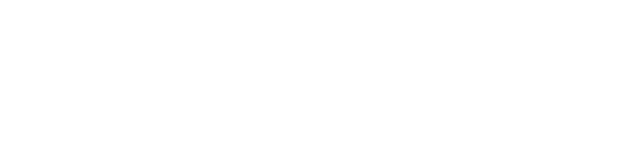
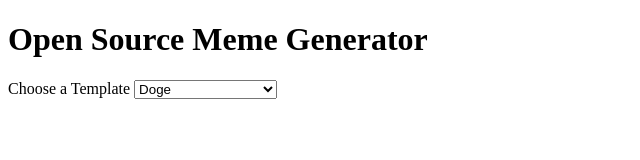
Before and after one commit to JakeOJeff/foss-flip, a plain HTML site: page index.html in a window 1280 px wide. Shown: the whole page, without its empty margins (0-640 px from the left). Drawn offline with Linux system fonts and the light colour scheme.

Commit message:
Template Picker for placeholder Values

```diff
--- a/index.html
+++ b/index.html
@@ -9,6 +9,15 @@
     </head>
 
     <body>
+        <h1>Open Source Meme Generator</h1>
 
+        <div>
+            <label for="template">Choose a Template</label>
+            <select id="template">
+                    <option value="doge">Doge</option>
+                    <option value="drake">Drake Hotline Bling</option>
+                    <option value="distracted">Distracted Boyfriend</option>
+            </select>
+        </div>
     </body>
 </html>
```
